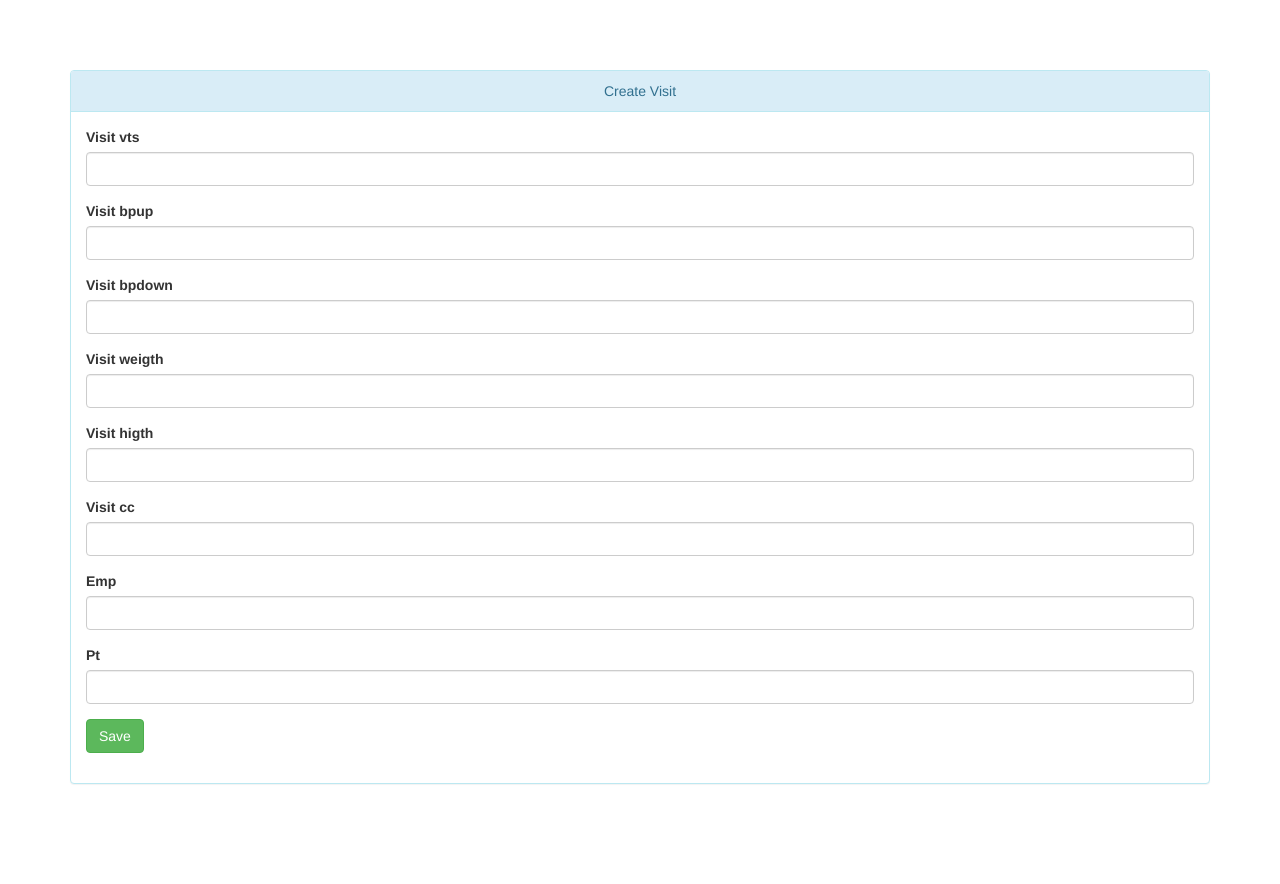
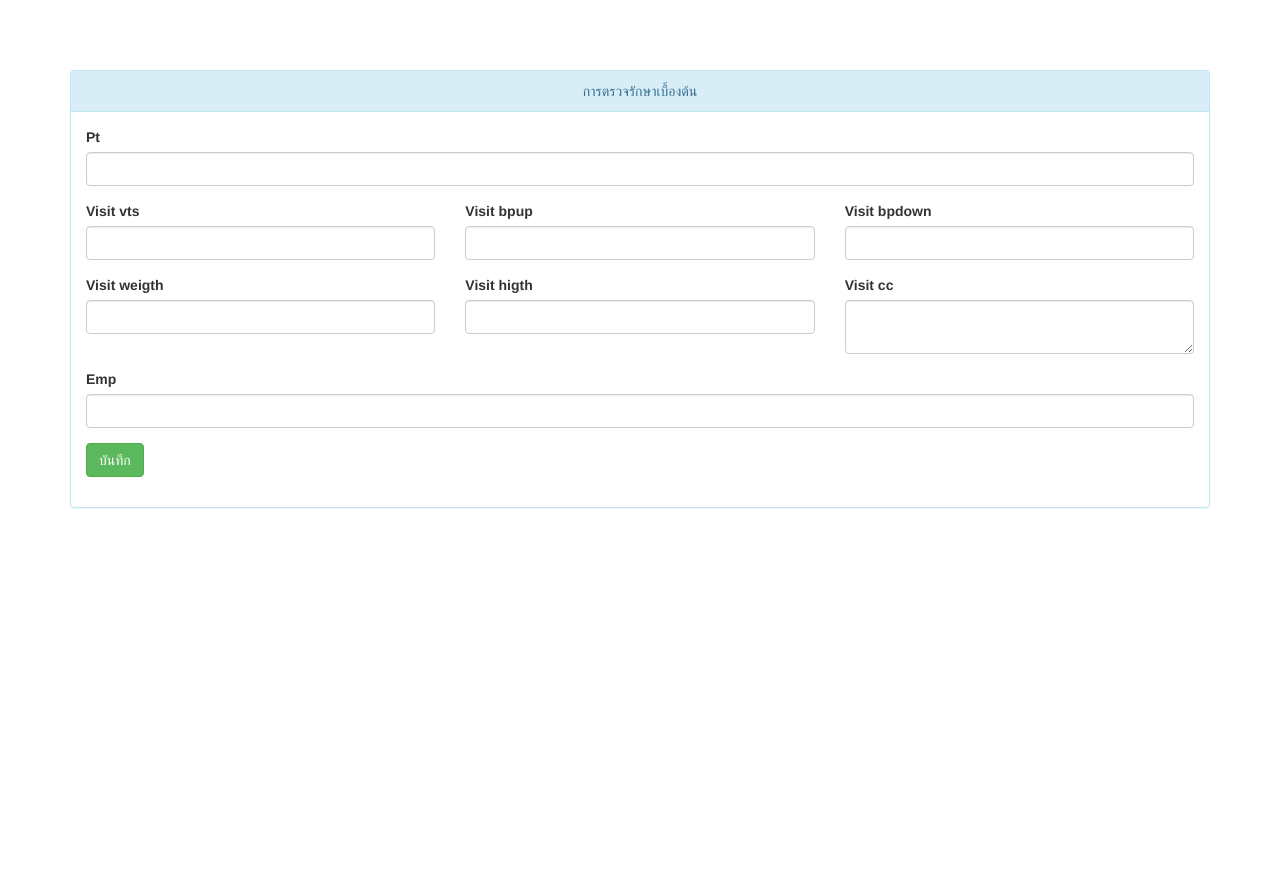
Before and after one commit to antastic/tClinic, a Yii app: template views/visit/create.php in a window 1280 px wide. After the commit the page ends 508 px from the top, so only its background shows below. Run offline with PHP 8.4 and a stand-in for Yii, Linux system fonts and the light colour scheme; the template is opened without the code that fills it, so the values that code supplies are empty; form fields are guessed from the names that the template uses; some libraries are stand-ins or nearby versions.

Commit message:
Merge origin/master
Conflicts:
	README.md

```diff
--- a/composer.json
+++ b/composer.json
@@ -23,7 +23,10 @@
         "kartik-v/yii2-widget-datepicker": "*",
         "yiisoft/yii2-jui": "^2.0",
         "kartik-v/yii2-widgets": "*",
+        "kartik-v/yii2-grid": "*",
+        "kartik-v/yii2-export": "*",
         "kartik-v/yii2-mpdf": "*",
+        "miloschuman/yii2-highcarts-widget": "dev-master",
         "dektrium/yii2-user": "0.9.*@dev",
         "dektrium/yii2-rbac": "1.0.0-alpha@dev"
     },
--- a/models/Visit.php
+++ b/models/Visit.php
@@ -62,8 +62,8 @@ class Visit extends \yii\db\ActiveRecord
             'visit_weigth' => 'น้ำหนัก',
             'visit_higth' => 'ส่วนสูง',
             'visit_cc' => 'อาการสำคัญ',
-            'emp_id' => 'ชื่อ นามสกุลผู้รับบริการ',
-            'pt_id' => 'เจ้าหน้าที่',
+            'emp_id' => 'เจ้าหน้าที่',
+            'pt_id' => 'ชื่อ นามสกุลผู้รับบริการ',
         ];
     }
 
--- a/views/visit/_form.php
+++ b/views/visit/_form.php
@@ -14,24 +14,37 @@ use yii\widgets\ActiveForm;
 
     <?php //echo $form->field($model, 'datetimesv')->textInput(['maxlength' => true]) ?>
 
-    <?= $form->field($model, 'visit_vts')->textInput() ?>
+    <?= $form->field($model, 'pt_id')->textInput() ?>
 
-    <?= $form->field($model, 'visit_bpup')->textInput() ?>
+    <div class="row">
+        <div class=" col-xs-4 col-sm-4 col-md-4">
+             <?= $form->field($model, 'visit_vts')->textInput() ?>
+        </div>
+        <div class=" col-xs-4 col-sm-4 col-md-4">
+             <?= $form->field($model, 'visit_bpup')->textInput() ?>
+        </div>
+        <div class=" col-xs-4 col-sm-4 col-md-4">
+             <?= $form->field($model, 'visit_bpdown')->textInput() ?>
+        </div>
+    </div>
+ <div class="row">
+        <div class=" col-xs-4 col-sm-4 col-md-4">
+             <?= $form->field($model, 'visit_weigth')->textInput() ?>
+        </div>
+        <div class=" col-xs-4 col-sm-4 col-md-4">
+             <?= $form->field($model, 'visit_higth')->textInput() ?>
+        </div>
+        <div class=" col-xs-4 col-sm-4 col-md-4">
+             <?= $form->field($model, 'visit_cc')->textarea(['row' => 3]) ?>
+        </div>
+    </div>
 
-    <?= $form->field($model, 'visit_bpdown')->textInput() ?>
-
-    <?= $form->field($model, 'visit_weigth')->textInput() ?>
-
-    <?= $form->field($model, 'visit_higth')->textInput() ?>
-
-    <?= $form->field($model, 'visit_cc')->textInput(['maxlength' => true]) ?>
 
     <?= $form->field($model, 'emp_id')->textInput() ?>
 
-    <?= $form->field($model, 'pt_id')->textInput() ?>
 
     <div class="form-group">
-        <?= Html::submitButton('Save', ['class' => 'btn btn-success']) ?>
+        <?= Html::submitButton('บันทึก', ['class' => 'btn btn-success']) ?>
     </div>
 
     <?php ActiveForm::end(); ?>
--- a/views/visit/create.php
+++ b/views/visit/create.php
@@ -2,10 +2,11 @@
 
 use yii\helpers\Html;
 
+
 /* @var $this yii\web\View */
 /* @var $model app\models\Visit */
 
-$this->title = 'Create Visit';
+$this->title = 'การตรวจรักษาเบื้องต้น';
 //$this->params['breadcrumbs'][] = ['label' => 'Visits', 'url' => ['index']];
 //$this->params['breadcrumbs'][] = $this->title;
 ?>
```
